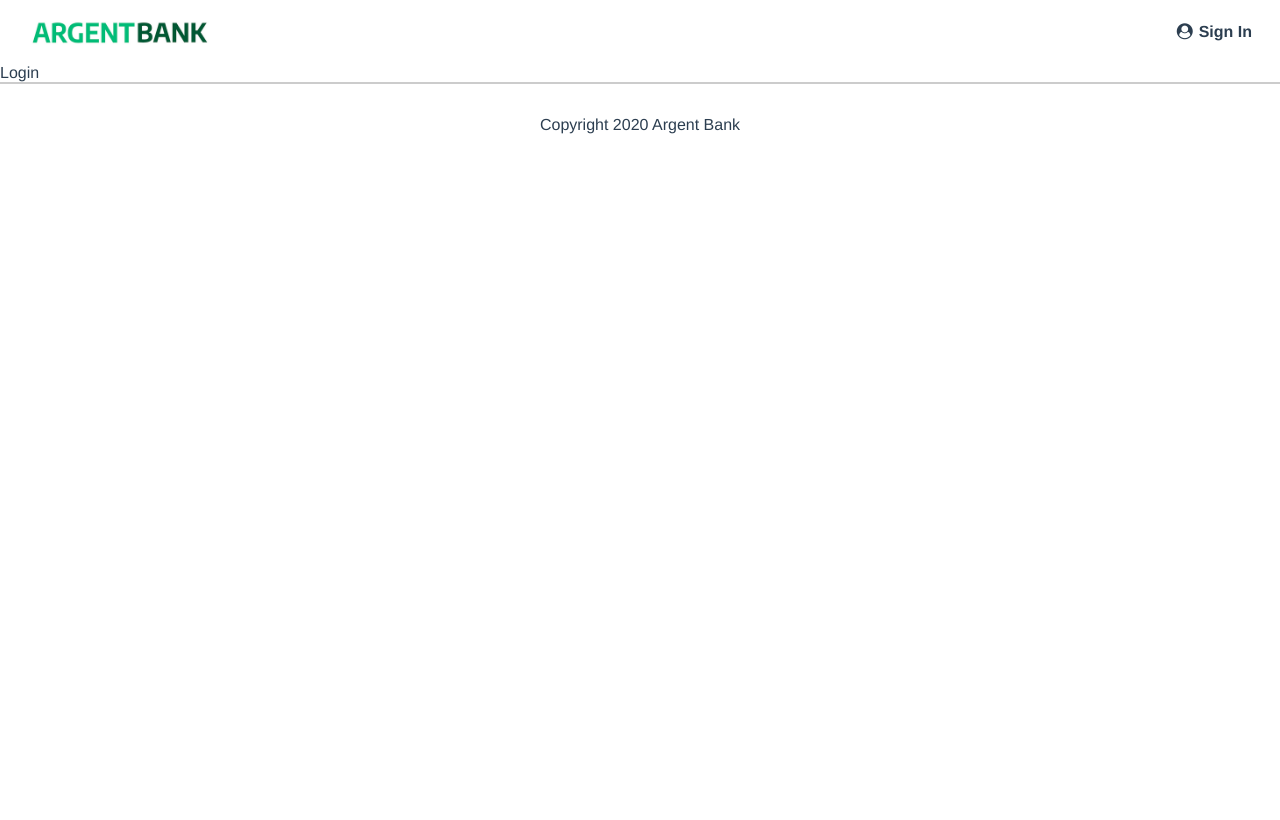
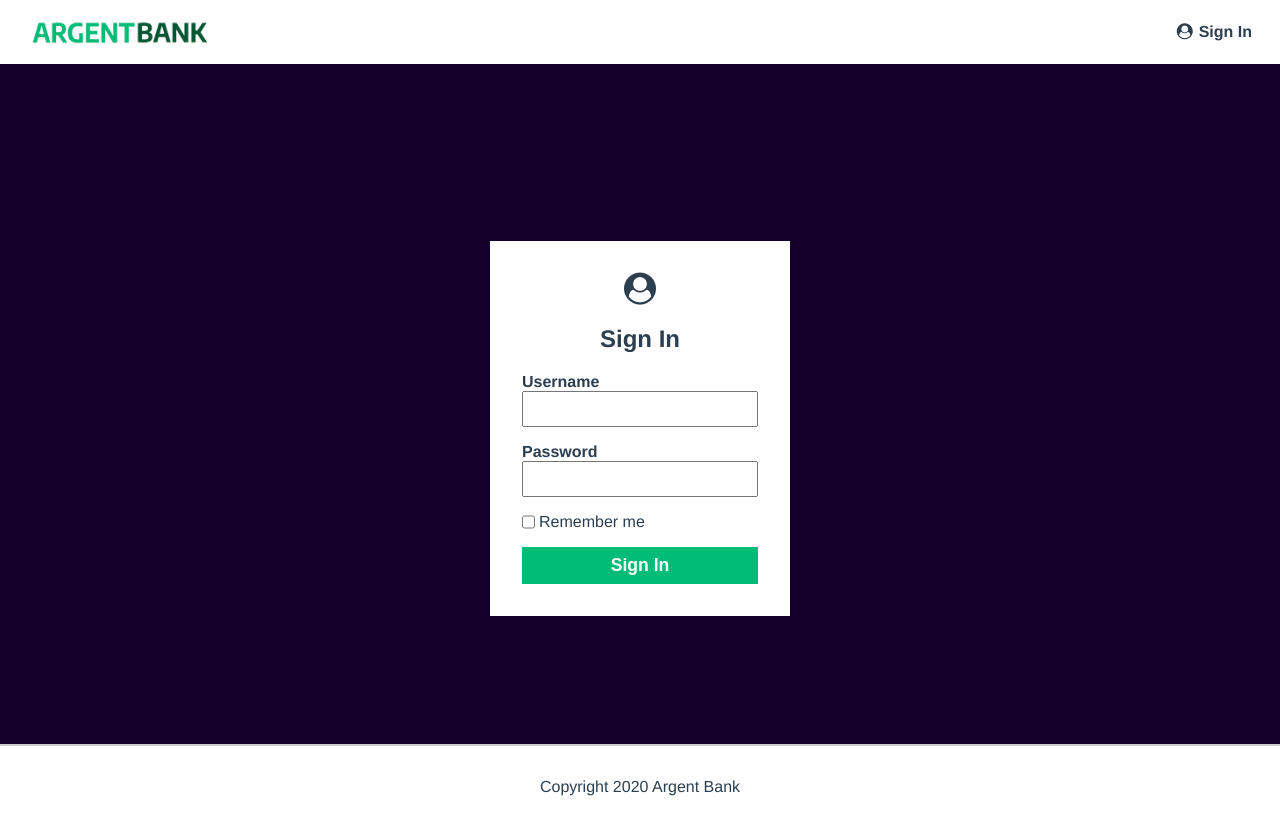
Before and after one commit to xavhm/ArgentBank_app_FR_Front, a React (Vite) app: page /login in a window 1280 px wide. Built offline with nearby package versions, Linux system fonts and the light colour scheme.

Commit message:
add - Login page && NotFound page

```diff
--- a/src/components/Layout/Header.module.scss
+++ b/src/components/Layout/Header.module.scss
@@ -3,6 +3,7 @@
   justify-content: space-between;
   align-items: center;
   padding: 5px 20px;
+  max-height: 65px;
 }
 
 .main_nav a {
--- a/src/index.scss
+++ b/src/index.scss
@@ -27,6 +27,13 @@ body {
 
 .main {
   flex: 1;
+  display: grid;
+  place-items: center;
+  min-height: 85vh;
+}
+
+.bg-dark {
+  background-color: #12002b;
 }
 
 .sr_only {
--- a/src/pages/Login.module.scss
+++ b/src/pages/Login.module.scss
@@ -0,0 +1,55 @@
+.sign_in_button {
+  display: block;
+  width: 100%;
+  padding: 8px;
+  font-size: 1.1rem;
+  font-weight: bold;
+  margin-top: 1rem;
+  border: 0;
+  background-color: #00bc77;
+  color: #fff;
+}
+
+.sign_in_content {
+  box-sizing: border-box;
+  background-color: white;
+  width: 300px;
+  margin: 0 auto;
+  margin-top: 3rem;
+  padding: 2rem;
+
+  h1 {
+    text-align: center;
+    margin: 1.25rem 0;
+  }
+}
+
+.sign_in_icon {
+  font-size: 2rem;
+  margin-left: 50%;
+  transform: translateX(-50%);
+}
+
+.input_remember {
+  display: flex;
+}
+
+.input_remember label {
+  margin-left: 0.25rem;
+}
+
+.input_wrapper {
+  display: flex;
+  flex-direction: column;
+  text-align: left;
+  margin-bottom: 1rem;
+}
+
+.input_wrapper label {
+  font-weight: bold;
+}
+
+.input_wrapper input {
+  padding: 5px;
+  font-size: 1.2rem;
+}
--- a/src/pages/Login.tsx
+++ b/src/pages/Login.tsx
@@ -3,9 +3,27 @@ import styles from "./Login.module.scss";
 
 const Login: React.FunctionComponent = () => {
   return (
-    <div>
-      <p>Login</p>
-    </div>
+    <main className="main bg-dark">
+      <section className={styles.sign_in_content}>
+        <i className={`fa fa-user-circle ${styles.sign_in_icon}`}></i>
+        <h1>Sign In</h1>
+        <form>
+          <div className={styles.input_wrapper}>
+            <label htmlFor="username">Username</label>
+            <input type="text" id="username" />
+          </div>
+          <div className={styles.input_wrapper}>
+            <label htmlFor="password">Password</label>
+            <input type="password" id="password" />
+          </div>
+          <div className={styles.input_remember}>
+            <input type="checkbox" id="remember-me" />
+            <label htmlFor="remember-me">Remember me</label>
+          </div>
+          <button className={styles.sign_in_button}>Sign In</button>
+        </form>
+      </section>
+    </main>
   );
 };
 
--- a/src/pages/NotFound.module.scss
+++ b/src/pages/NotFound.module.scss
@@ -0,0 +1,16 @@
+.error {
+  font-size: 48px;
+  color: white;
+  font-weight: bold;
+}
+
+.redirection {
+  font-size: 24px;
+  color: white;
+  text-decoration: none;
+  cursor: pointer;
+
+  &:hover {
+    text-decoration: underline;
+  }
+}
--- a/src/pages/NotFound.tsx
+++ b/src/pages/NotFound.tsx
@@ -1,11 +1,15 @@
 import React from "react";
+import { NavLink } from "react-router-dom";
 import styles from "./NotFound.module.scss";
 
 const NotFound: React.FunctionComponent = () => {
   return (
-    <div>
-      <p>Error 404 : Page Not Found!</p>
-    </div>
+    <main className="main bg-dark">
+      <p className={styles.error}>Error 404 : Page was not found!</p>
+      <NavLink to="/" className={styles.redirection}>
+        Return to Homepage
+      </NavLink>
+    </main>
   );
 };
 
```
